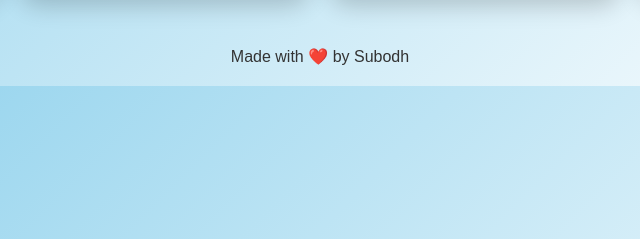
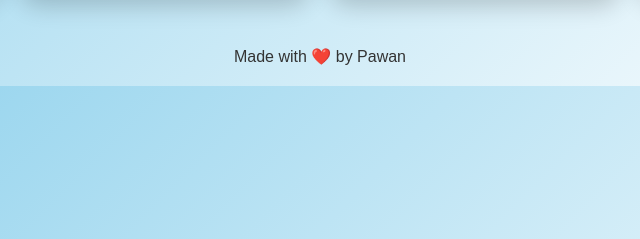
Before and after one commit to PawanSB-byte/e-com-sys, a plain HTML site: page index.html in a window 1280 px wide. Shown: the part 376-615 px from the top of the page, 320-960 px from the left. Drawn offline with Linux system fonts and the light colour scheme.

Commit message:
Update footer credit from Subodh to Pawan

```diff
--- a/index.html
+++ b/index.html
@@ -26,7 +26,7 @@
 <section class="products" id="products"></section>
 
 <footer>
-  <p>Made with ❤️ by Subodh</p>
+  <p>Made with ❤️ by Pawan</p>
 </footer>
 
 <script src="script.js"></script>
```
